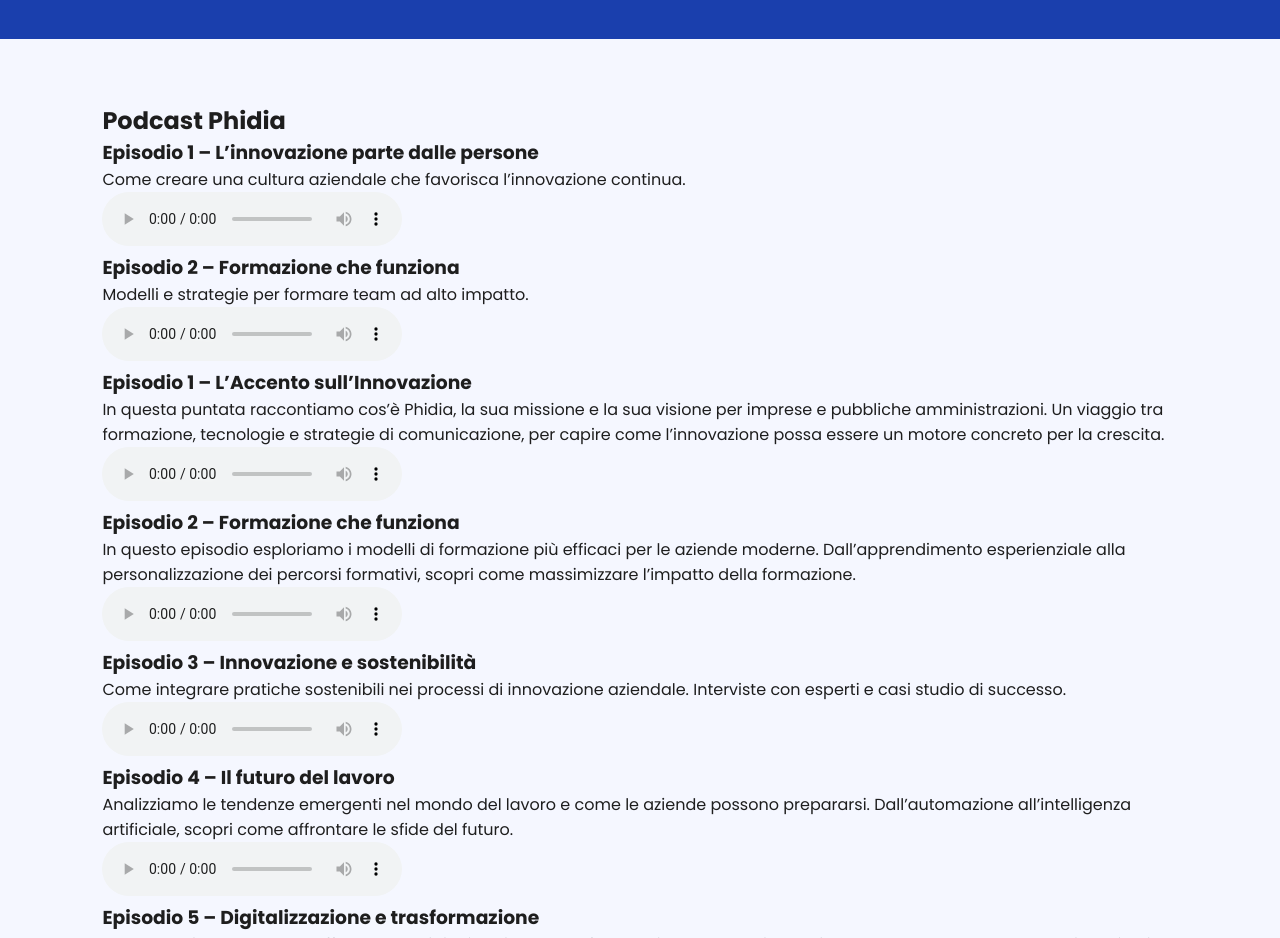
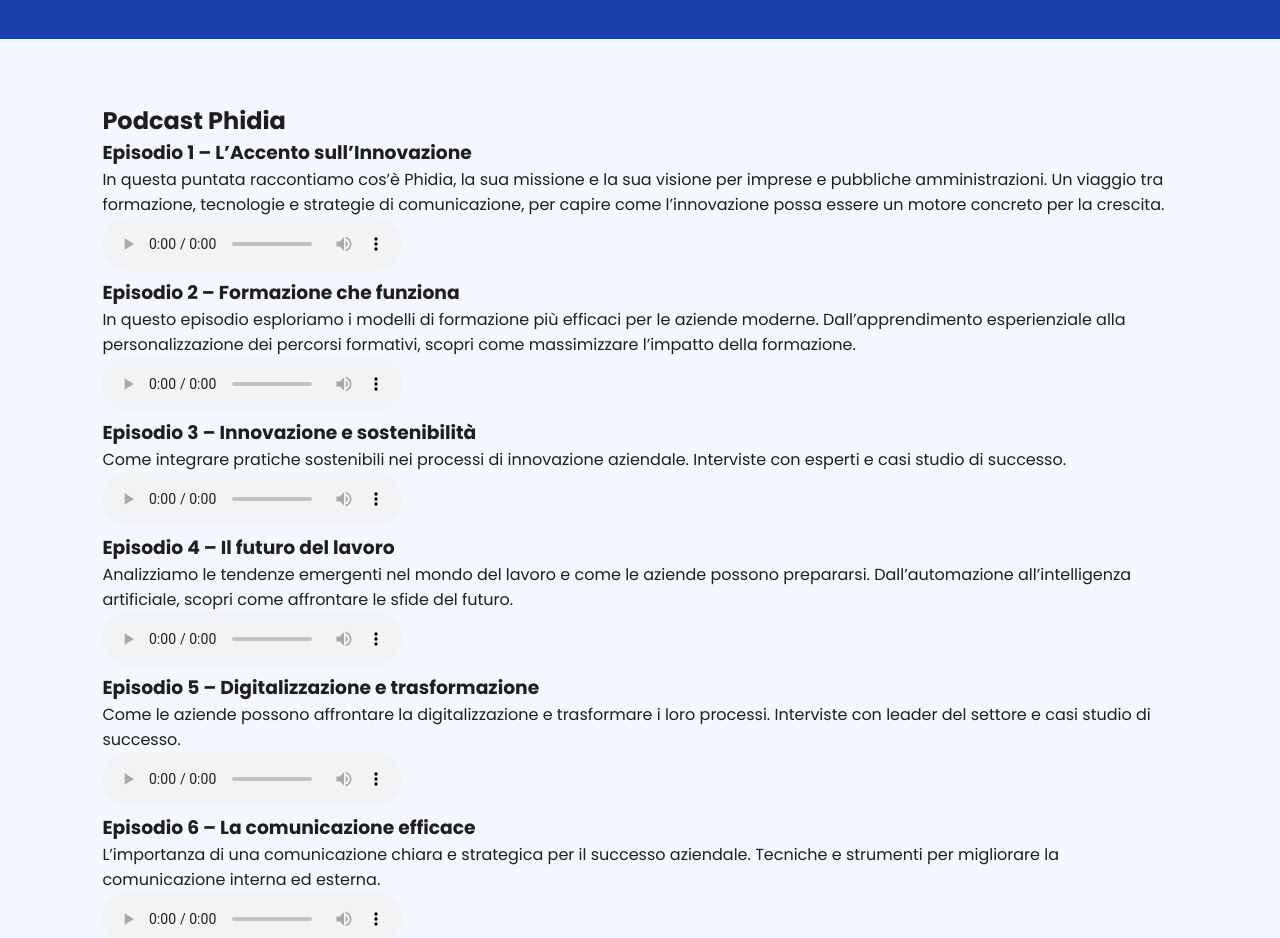
Before and after one commit to fracabu/phidia_landing, a plain HTML site: page public/index.html in a window 1280 px wide. Shown: the part 1740-2678 px from the top of the page. Drawn offline with Linux system fonts and the light colour scheme.

```diff
--- a/public/index.html
+++ b/public/index.html
@@ -92,23 +92,7 @@
 <section class="podcast reveal">
   <h2>Podcast Phidia</h2>
 
-  <div class="episode">
-    <h3>Episodio 1 – L’innovazione parte dalle persone</h3>
-    <p>Come creare una cultura aziendale che favorisca l’innovazione continua.</p>
-    <audio controls preload="metadata">
-      <source src="assets/audio/episodio1.mp3" type="audio/mpeg">
-      Il tuo browser non supporta l’audio HTML5.
-    </audio>
-  </div>
 
-  <div class="episode">
-    <h3>Episodio 2 – Formazione che funziona</h3>
-    <p>Modelli e strategie per formare team ad alto impatto.</p>
-    <audio controls preload="metadata">
-      <source src="assets/audio/episodio2.mp3" type="audio/mpeg">
-      Il tuo browser non supporta l’audio HTML5.
-    </audio>
-  </div>
 
 <div class="episode">
   <h3>Episodio 1 – L’Accento sull’Innovazione</h3>
```
Also changed, not shown: 2 other files.
